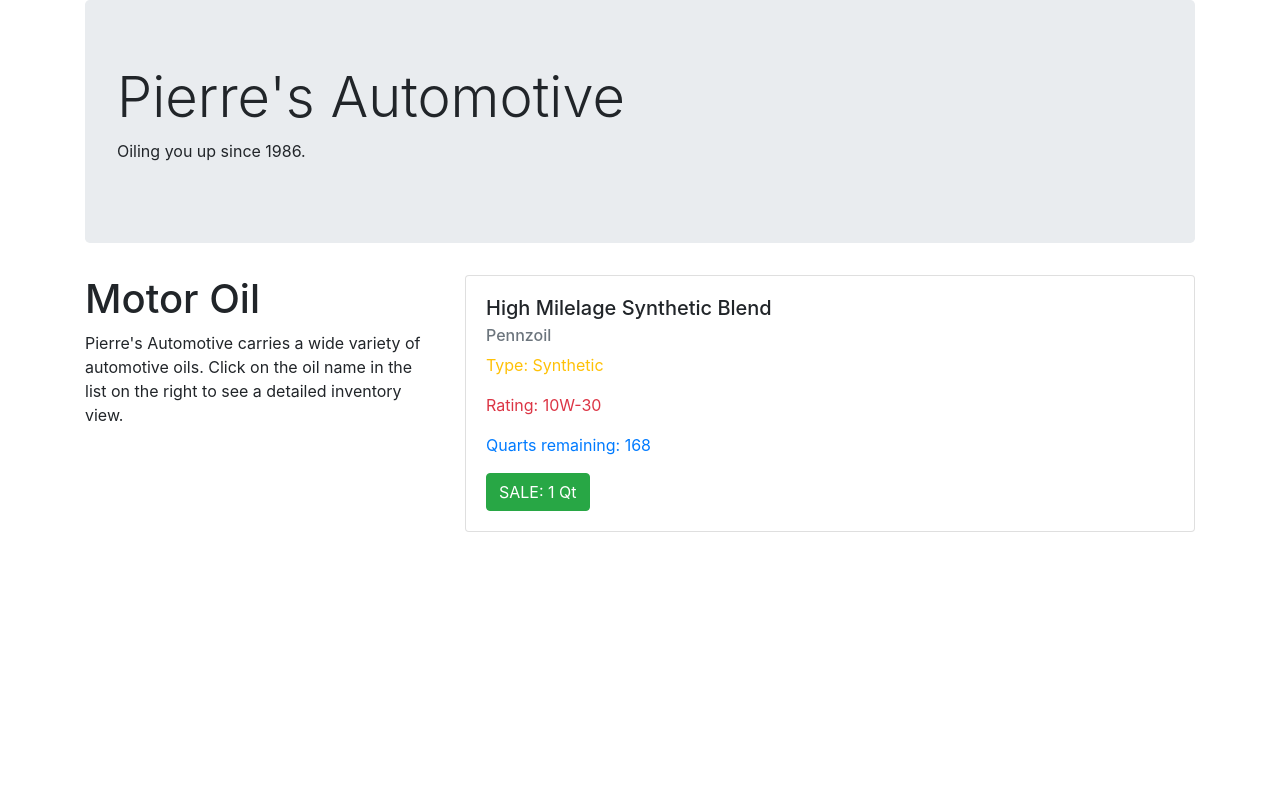
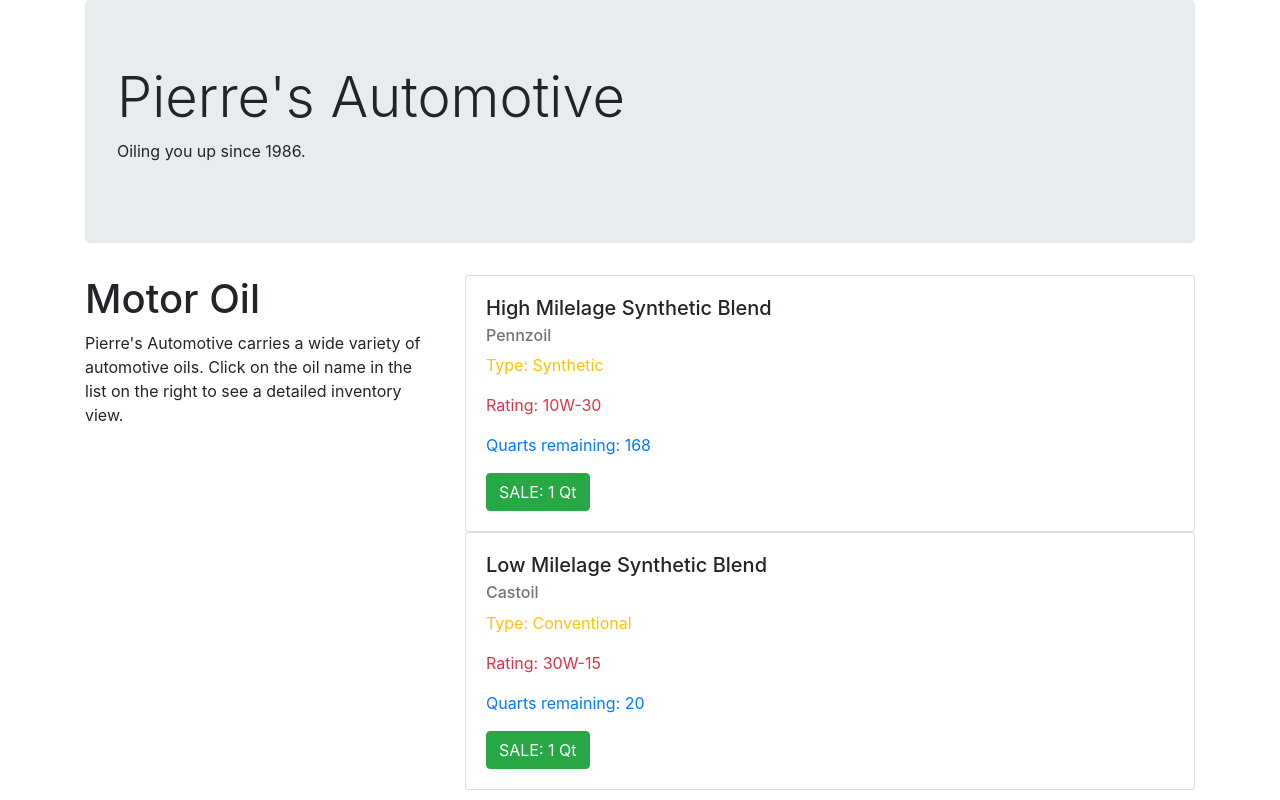
Before and after one commit to meilar/pierres-auto, a React (Create React App) app: page / in a window 1280 px wide. Built offline with nearby package versions, Linux system fonts and the light colour scheme.

Commit message:
Add looping oil detail cards

```diff
--- a/src/components/OilController.js
+++ b/src/components/OilController.js
@@ -1,11 +1,28 @@
 import React from "react";
 import OilList from "./OilList";
 
+const testData = [
+  {
+  name: "High Milelage Synthetic Blend",
+  brand: "Pennzoil",
+  rating: "10W-30",
+  type: "Synthetic",
+  inventory: 168
+},
+{
+  name: "Low Milelage Synthetic Blend",
+  brand: "Castoil",
+  rating: "30W-15",
+  type: "Conventional",
+  inventory: 20
+}
+]
 
 function OilController() {
   return (
     <React.Fragment>
-      <OilList />
+      <OilList
+        inventoryList={testData}/>
     </React.Fragment>
   )
 }
--- a/src/components/OilDetail.js
+++ b/src/components/OilDetail.js
@@ -3,23 +3,16 @@ import Button from 'react-bootstrap/Button';
 import Card from 'react-bootstrap/Card';
 
 function OilDetail(props) {
-  const testData = {
-    name: "High Milelage Synthetic Blend",
-    brand: "Pennzoil",
-    rating: "10W-30",
-    type: "Synthetic",
-    inventory: 168
-  }
 
   return (
     <React.Fragment>
       <Card>
         <Card.Body>
-          <Card.Title>{testData.name}</Card.Title>
-          <Card.Subtitle className="mb-2 text-muted">{testData.brand}</Card.Subtitle>
-          <Card.Text className='text-warning'>Type: {testData.type}</Card.Text>
-          <Card.Text className="text-danger">Rating: {testData.rating}</Card.Text>
-          <Card.Text className="text-primary">Quarts remaining: {testData.inventory}</Card.Text>
+          <Card.Title>{props.name}</Card.Title>
+          <Card.Subtitle className="mb-2 text-muted">{props.brand}</Card.Subtitle>
+          <Card.Text className='text-warning'>Type: {props.type}</Card.Text>
+          <Card.Text className="text-danger">Rating: {props.rating}</Card.Text>
+          <Card.Text className="text-primary">Quarts remaining: {props.inventory}</Card.Text>
           <Button variant="success">SALE: 1 Qt</Button>
         </Card.Body>
       </Card>
--- a/src/components/OilList.js
+++ b/src/components/OilList.js
@@ -5,7 +5,15 @@ import PropTypes from "prop-types";
 function OilList(props) {
   return (
     <React.Fragment>
-      <OilDetail />
+      {props.inventoryList.map((oil, index) =>
+        <OilDetail
+          name={oil.name}
+          brand={oil.brand}
+          inventory={oil.inventory}
+          type={oil.type}
+          rating={oil.rating}
+          key={index}/>
+      )}
     </React.Fragment>
   )
 }
```
